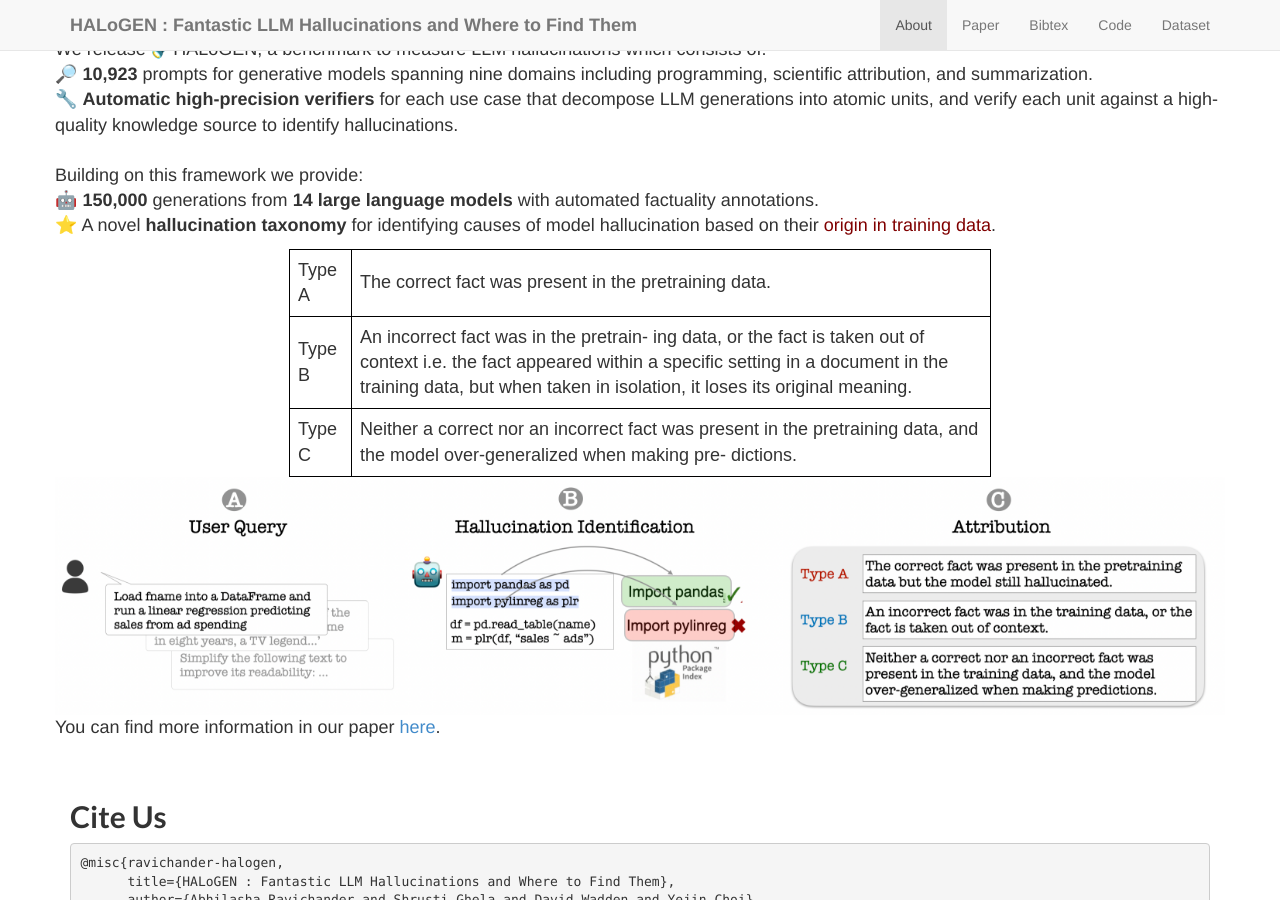
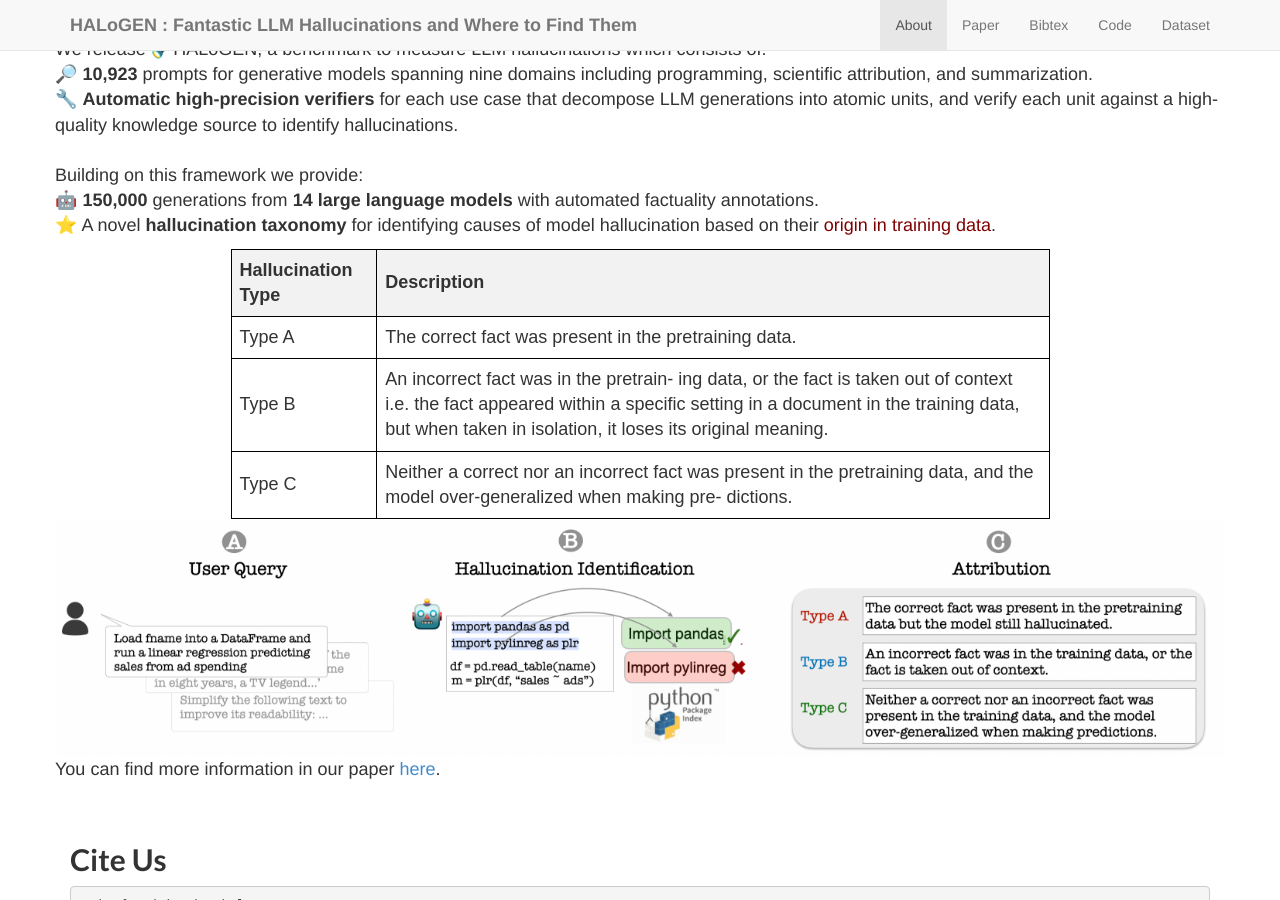
Before and after one commit to halogen-hallucinations/halogen-hallucinations.github.io, a Jekyll site: the page built from index.md, in a window 1280 px wide and 900 px high, scrolled down 1295 px. Built offline with Jekyll 4.4.1, drawn with Linux system fonts in a browser that asks for light colours; our own code applies the rules of GitHub Pages for plain Markdown files.

Commit message:
Update about_title.html

```diff
--- a/_includes/about_title.html
+++ b/_includes/about_title.html
@@ -37,7 +37,15 @@ Despite their impressive ability to generate high-quality and fluent text, gener
         ⭐ A novel <b>hallucination taxonomy</b> for identifying causes of model hallucination based on their <span style="color: maroon;">origin in training data</span>.</br>
 
 <center>
-<table style="width:60%; border-collapse: collapse; font-family: Arial, sans-serif;">
+<table style="width:70%; border-collapse: collapse; font-family: Arial, sans-serif;">
+      <tr>
+    <th style="border: 1px solid black; background-color: #f2f2f2; padding: 8px; text-align: left;">
+      Hallucination Type
+    </th>
+    <th style="border: 1px solid black; background-color: #f2f2f2; padding: 8px; text-align: left;">
+      Description
+    </th>
+  </tr>
   <tr>
     <td  style="border: 1px solid black; padding: 8px;">Type A</td>
     <td  style="border: 1px solid black; padding: 8px;">The correct fact was present in the
```
